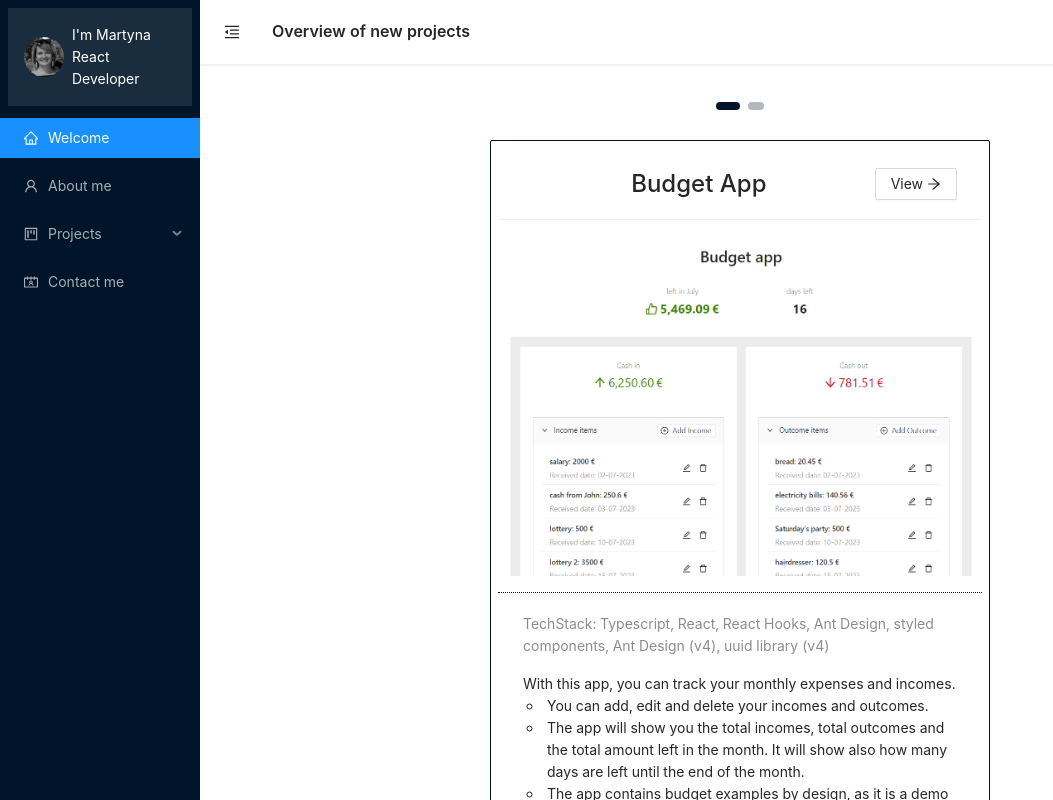
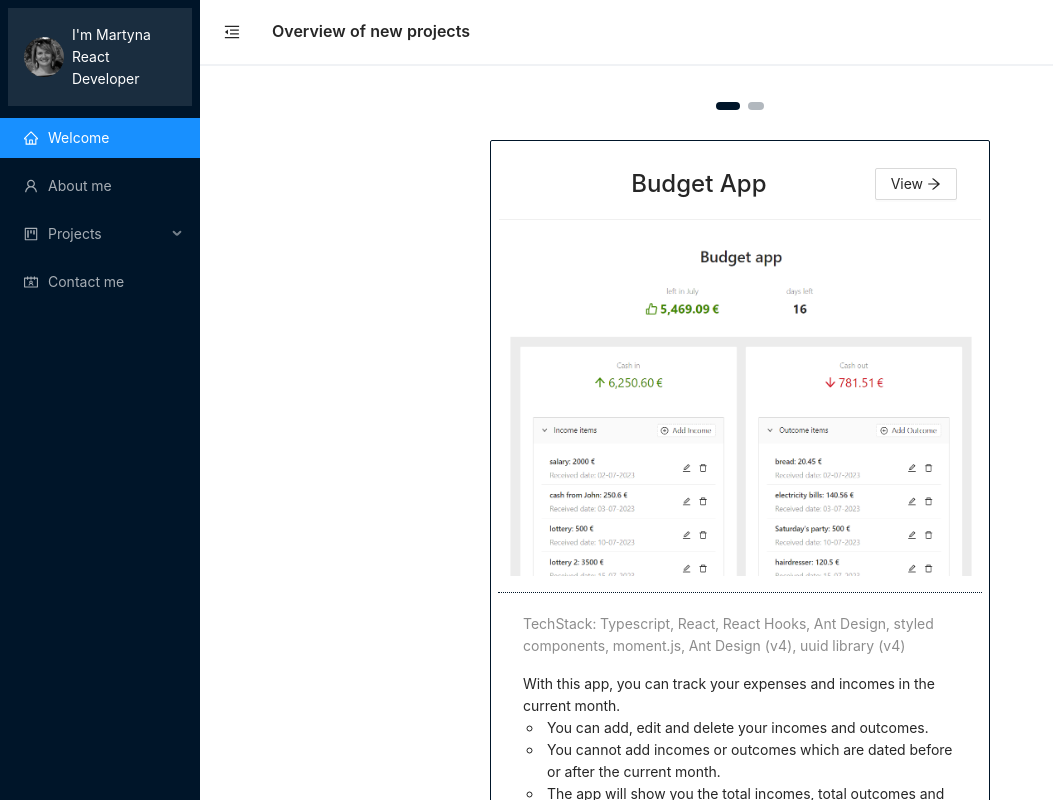
Before and after one commit to martynaskup/martynaskup.github.io, a React (Create React App) app: page /projects/new in a window 1280 px wide. Shown: the top 800 px of the page, without its empty margins (0-1053 px from the left). Built offline with nearby package versions, Linux system fonts and the light colour scheme.

Commit message:
[Budget] Disable dates outside the current month in the date picker on the form

```diff
--- a/src/pages/ProjectsPage/Projects/NewProjects/Budget/Details/FormAndModal/BudgetItemForm.tsx
+++ b/src/pages/ProjectsPage/Projects/NewProjects/Budget/Details/FormAndModal/BudgetItemForm.tsx
@@ -75,7 +75,14 @@ function BudgetItemForm({
             name="date"
             label={`Date of the ${budgetItemNameLowecase(type)}`}
           >
-            <DatePicker name="date" allowClear={false} />
+            <DatePicker
+              name="date"
+              allowClear={false}
+              disabledDate={(date) =>
+                date.isBefore(moment().startOf('month')) ||
+                date.isAfter(moment().endOf('month'))
+              }
+            />
           </Form.Item>
           <Space style={{ width: '100%', justifyContent: 'end' }}>
             <SubmitButton onSubmit={() => props.submitForm()}>
--- a/src/pages/ProjectsPage/Projects/NewProjects/Overview.tsx
+++ b/src/pages/ProjectsPage/Projects/NewProjects/Overview.tsx
@@ -13,15 +13,20 @@ function Overview() {
       <div>
         <ProjectCard
           cover={<img alt="budget app screenshot" src={budgetImage} />}
-          techStack="Typescript, React, React Hooks, Ant Design, styled components, Ant Design (v4), uuid library (v4)"
+          techStack="Typescript, React, React Hooks, Ant Design, styled components, moment.js, Ant Design (v4), uuid library (v4)"
           title="Budget App"
           children={
             <>
               <Typography.Text>
-                With this app, you can track your monthly expenses and incomes.
+                With this app, you can track your expenses and incomes in the
+                current month.
               </Typography.Text>
               <ul>
                 <li>You can add, edit and delete your incomes and outcomes.</li>
+                <li>
+                  You cannot add incomes or outcomes which are dated before or
+                  after the current month.
+                </li>
                 <li>
                   The app will show you the total incomes, total outcomes and
                   the total amount left in the month. It will show also how many
```
